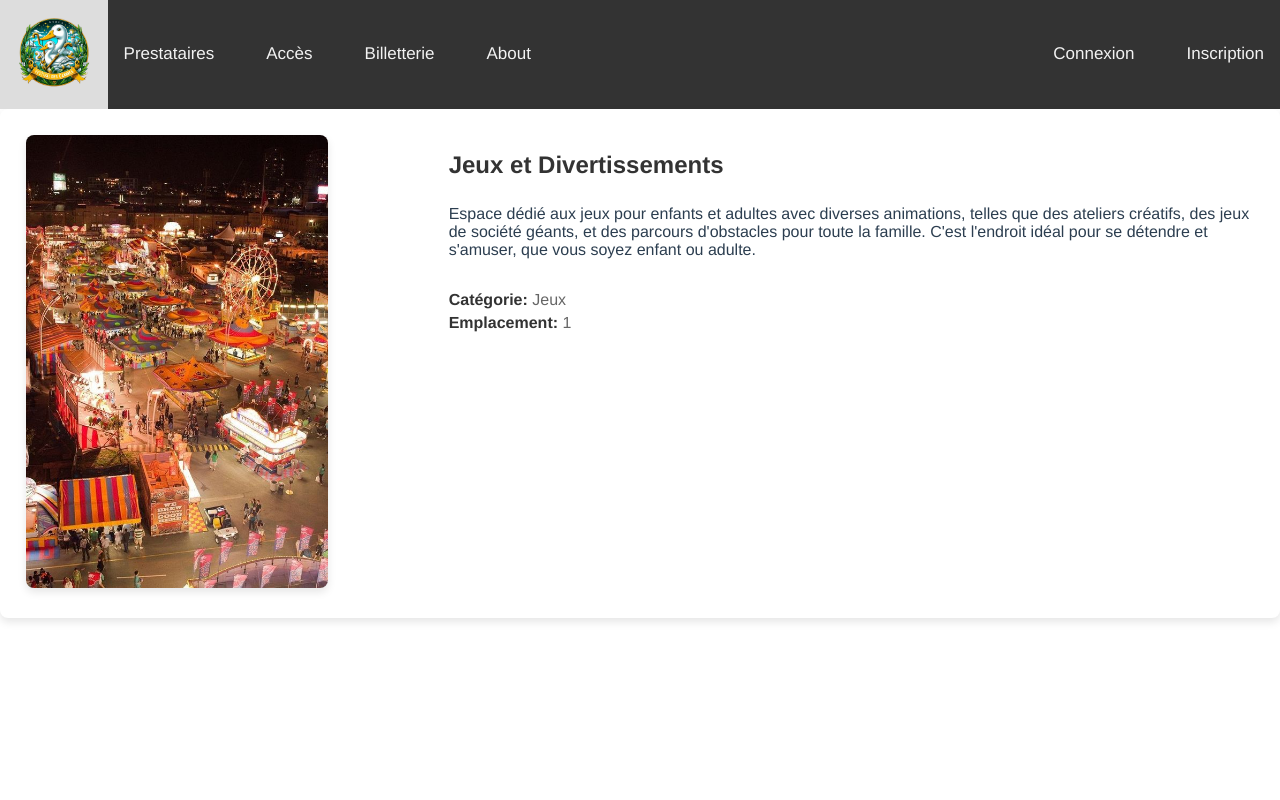
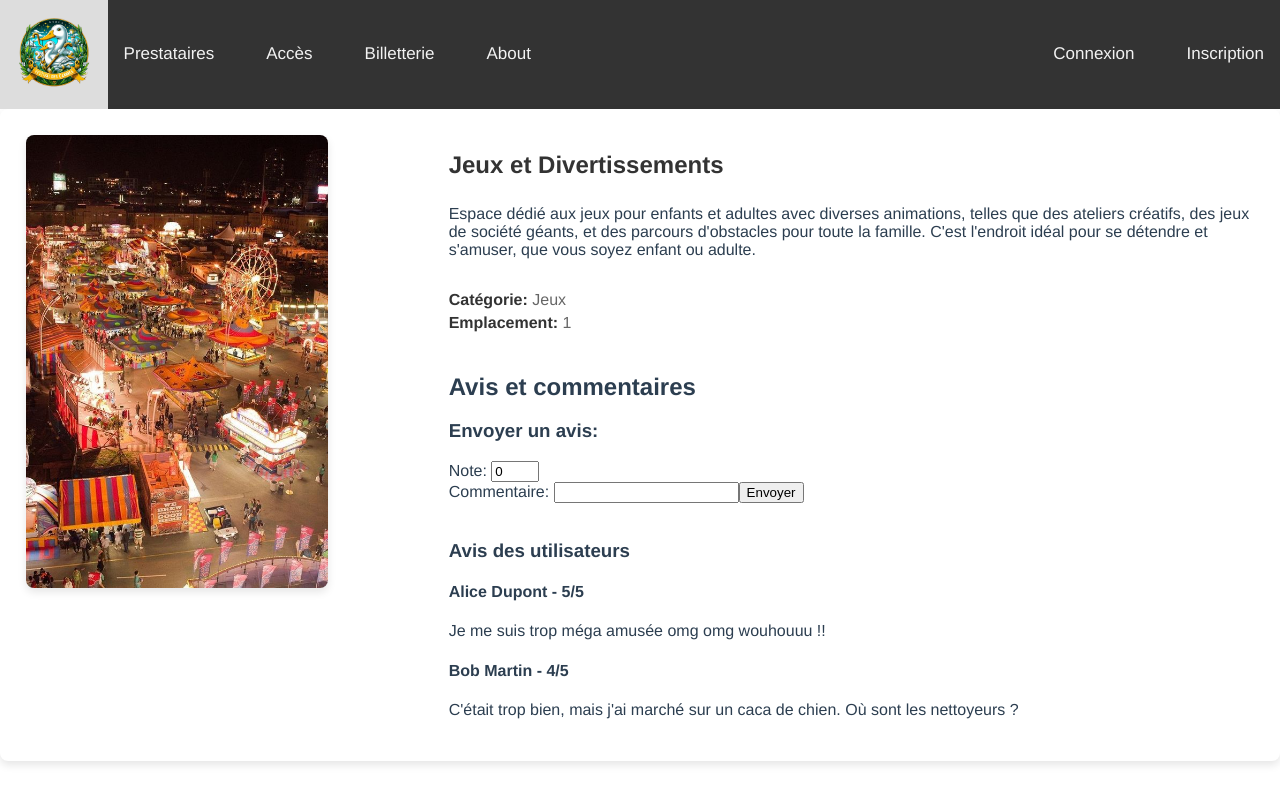
Before and after one commit to MaikenDANGELO/LeFestivalDesCannes, a Vue app in the folder frontend/: page /prestataire/1 in a window 1280 px wide. Built offline with nearby package versions, Linux system fonts and the light colour scheme.

Commit message:
affichage des commentaires, formulaire pour créer un commentaire : méthodes à implémenter lorsque les utilisateurs pourront se connecter

```diff
--- a/frontend/package.json
+++ b/frontend/package.json
@@ -8,6 +8,7 @@
     "lint": "vue-cli-service lint"
   },
   "dependencies": {
+    "bcrypt": "^5.1.1",
     "bcryptjs": "^2.4.3",
     "core-js": "^3.8.3",
     "vue": "^2.6.14",
--- a/frontend/src/components/CartePrestatairePerso.vue
+++ b/frontend/src/components/CartePrestatairePerso.vue
@@ -1,5 +1,5 @@
 <template>
-    <div class="card">
+    <div class="card" @commentForm="sendCommentForm()">
       <img class="prestataire-img" alt="prestimg" :src="require(`../assets/${image}`)" />
       <div class="prestataire-desc">
         <h4>{{ nom }}</h4>
--- a/frontend/src/datasource/controller.js
+++ b/frontend/src/datasource/controller.js
@@ -1,4 +1,4 @@
-import { prestataires, billetterie, utilisateurs } from "./data";
+import { prestataires, billetterie, utilisateurs, avis } from "./data";
 import bcrypt from 'bcryptjs';
 
 function getAllPrestataires() {
@@ -53,9 +53,21 @@ async function connexion(login, mdp){
     }
 }
 
+async function getAvisOfPrestataire(prestataire_id) {
+    if(!prestataire_id) return {error: 1, status: 404, data: "L'identifiant donné n'est pas valide"};
+    let prest_commentaires = [];
+    avis.forEach( (a) => {
+        if(parseInt(a['id_prestataire']) === parseInt(prestataire_id)){
+            prest_commentaires.push(a);
+        }
+    })
+    return {error: 0, status: 200, data: prest_commentaires};
+}
+
 
 export default {
     getAllPrestataires,
     insertCommandeBillet,
     connexion,
+    getAvisOfPrestataire,
 };
--- a/frontend/src/datasource/data.js
+++ b/frontend/src/datasource/data.js
@@ -145,8 +145,26 @@ let utilisateurs = [
   }
 ];
 
+let avis = [
+  {
+    id_commentaire: 1,
+    id_prestataire: 1,
+    id_utilisateur: 1,
+    texte: "Je me suis trop méga amusée omg omg wouhouuu !!",
+    note: 5,
+  },
+  {
+    id_commentaire: 2,
+    id_prestataire: 1,
+    id_utilisateur: 2,
+    texte: "C'était trop bien, mais j'ai marché sur un caca de chien. Où sont les nettoyeurs ?",
+    note: 4,
+  },
+];
+
 module.exports = {
   prestataires,
   billetterie,
   utilisateurs,
+  avis,
 };
--- a/frontend/src/services/prestataires.service.js
+++ b/frontend/src/services/prestataires.service.js
@@ -17,6 +17,17 @@ async function getAllPrestataires() {
     return response
 }
 
+async function getAvisOfPrestataire(id_prestataire){
+    let response;
+    try{
+        response = await LocalSource.getAvisOfPrestataire(id_prestataire);
+    }catch(err){
+        response = {error: 1, status: 404, data: 'erreur réseau, impossible de récupérer la liste des commentaires'  }
+    }
+    return response;
+}
+
 export default {
     getAllPrestataires,
+    getAvisOfPrestataire,
 }
--- a/frontend/src/store/index.js
+++ b/frontend/src/store/index.js
@@ -8,11 +8,15 @@ import PrestatairesService from "../services/prestataires.service";
 export default new Vuex.Store({
   state: () => ({
     prestataires: [],
+    avis_prestataire: [],
   }),
   getters: {},
   mutations: {
     updatePrestataires: (state, prestataires) => {
       state.prestataires = prestataires;
+    },
+    updateAvisPrestataire: (state, avis_prestataire) => {
+      state.avis_prestataire = avis_prestataire;
     },
   },
   actions: {
@@ -25,6 +29,15 @@ export default new Vuex.Store({
         console.log(response.data);
       }
     },
+    async getPrestataireAvis({commit}, id_prestataire) {
+      console.log("récupération des avis du prestataire "+id_prestataire);
+      let response = await PrestatairesService.getAvisOfPrestataire(id_prestataire);
+      if (response.error === 0){
+        commit("updateAvisPrestataire", response.data);
+      }else{
+        console.log(response.data);
+      }
+    },
   },
   modules: {},
 });
--- a/frontend/src/views/PagePrestataire.vue
+++ b/frontend/src/views/PagePrestataire.vue
@@ -10,6 +10,23 @@
         <li><strong>Catégorie:</strong> {{ prestataire.categorie }}</li>
         <li><strong>Emplacement:</strong> {{ prestataire.id_emplacement }}</li>
       </ul>
+
+      <div class="avis">
+        <h2>Avis et commentaires</h2>
+        <div class="avis-input">
+          <h3>Envoyer un avis:</h3>
+            <label for="note_input">Note: </label>
+            <input id="note_input" type="number" max="5" min="0" v-model="user_note"><br>
+            <label for="commentaire_input">Commentaire: </label>
+            <input id="commentaire_input" type="text" v-model="user_comment">
+            <button @click="sendCommentForm()">Envoyer</button>
+        </div><br>
+        <h3>Avis des utilisateurs</h3>
+        <div v-for="avis in this.avis_prestataire" :key="avis['id']">
+          <h4>{{ getUtilisateur(avis['id_utilisateur'])['nom_utilisateur'] }} - {{ avis['note'] }}/5</h4>
+          <p>{{ avis['texte'] }}</p>
+        </div>
+    </div>
     </div>
   </div>
   <div v-else>
@@ -18,18 +35,39 @@
 </template>
 
 <script>
-  import { prestataires } from '@/datasource/data';
+import { prestataires, utilisateurs } from '@/datasource/data';
+import { mapState, mapActions } from 'vuex';
 
 export default {
   name: "PrestataireDetail",
   data() {
     return {
       prestataire: null,
+      user_note: 0,
+      user_comment: "",
     };
+  },
+  methods:{
+    ...mapActions(['getPrestataireAvis']),
+    getUtilisateur(id){
+      let utilisateur = utilisateurs.find(u => u['id_utilisateur'] === id)
+      return utilisateur;
+    },
+    // Envoie les données entrée dans le formulaire de commentaire sous forme d'événement
+    sendCommentForm(){
+      // Il faudra ajouter l'id de l'utilisateur courant lorsqu'il existera !
+      let data = [this.prestataire['id'],this.user_note, this.user_comment];
+      console.log(data);
+      // Appeler la méthode pour insérer un commentaire ici -- à faire lorsque la connexion des utilisateurs sera implémentée.
+    }
+  },
+  computed: {
+    ...mapState(['avis_prestataire']),
   },
   created() {
     const id = this.$route.params.id;
-      this.prestataire = prestataires.find(p => p.id === id);
+    this.prestataire = prestataires.find(p => p.id === id); // récupère le prestataire d'après l'id renseignée depuis la Page  principale
+    this.getPrestataireAvis(this.prestataire['id']) // récupère les avis du prestataire
   },
 };
 </script>
@@ -41,7 +79,7 @@
   align-items: flex-start;
   background-color: #fff;
   border-radius: 8px;
-    box-shadow: 0 4px 8px rgba(0,0,0,0.1);
+  box-shadow: 0 4px 8px rgba(0, 0, 0, 0.1);
   overflow: hidden;
   padding: 16px;
 }
@@ -52,11 +90,13 @@
 }
 
 .image-container img {
-    max-width: 75%;  /* Réduire la taille de l'image */
+  max-width: 75%;
+  /* Réduire la taille de l'image */
   height: auto;
   border-radius: 8px;
-    box-shadow: 0 4px 8px rgba(0,0,0,0.1);
-    transition: opacity 0.5s ease-in-out; /* Animation */
+  box-shadow: 0 4px 8px rgba(0, 0, 0, 0.1);
+  transition: opacity 0.5s ease-in-out;
+  /* Animation */
 }
 
 .info-container {
@@ -65,7 +105,8 @@
   display: flex;
   flex-direction: column;
   justify-content: center;
-    animation: slideIn 0.5s forwards; /* Animation */
+  animation: slideIn 0.5s forwards;
+  /* Animation */
 }
 
 h1 {
@@ -89,8 +130,13 @@
 }
 
 @keyframes fadeIn {
-    from { opacity: 0; }
-    to { opacity: 1; }
+  from {
+    opacity: 0;
+  }
+
+  to {
+    opacity: 1;
+  }
 }
 
 .animate-fade {
@@ -98,8 +144,15 @@
 }
 
 @keyframes slideIn {
-    from { transform: translateX(-20px); opacity: 0; }
-    to { transform: translateX(0); opacity: 1; }
+  from {
+    transform: translateX(-20px);
+    opacity: 0;
+  }
+
+  to {
+    transform: translateX(0);
+    opacity: 1;
+  }
 }
 
 .animate-slide {
--- a/frontend/src/views/PagePrincipale.vue
+++ b/frontend/src/views/PagePrincipale.vue
@@ -9,8 +9,7 @@
             :nom="prestataire.nom"
             :descriptionAccueil="prestataire.description_accueil"
             :image="prestataire.image"
-            :pers-page-route="`/prestataire/${prestataire.id}`"
-          ></CartePrestatairePerso>
+            :pers-page-route="`/prestataire/${prestataire.id}`"></CartePrestatairePerso>
         </div>
       </div>
     </div>
@@ -42,6 +41,11 @@ export default {
         rows.push(prestataires.slice(i, i + 4));
       }
       return rows;
+    },
+    // Gère l'envoi de commentaire depuis une page prestataire
+    handleCommentSent(data) {
+      console.log(data);
+      return data;
     },
   },
   components: {
```
Also changed, not shown: 1 other file (tests, documents, lock files or other folders). Lines whose indentation alone changed are shown as unchanged.
